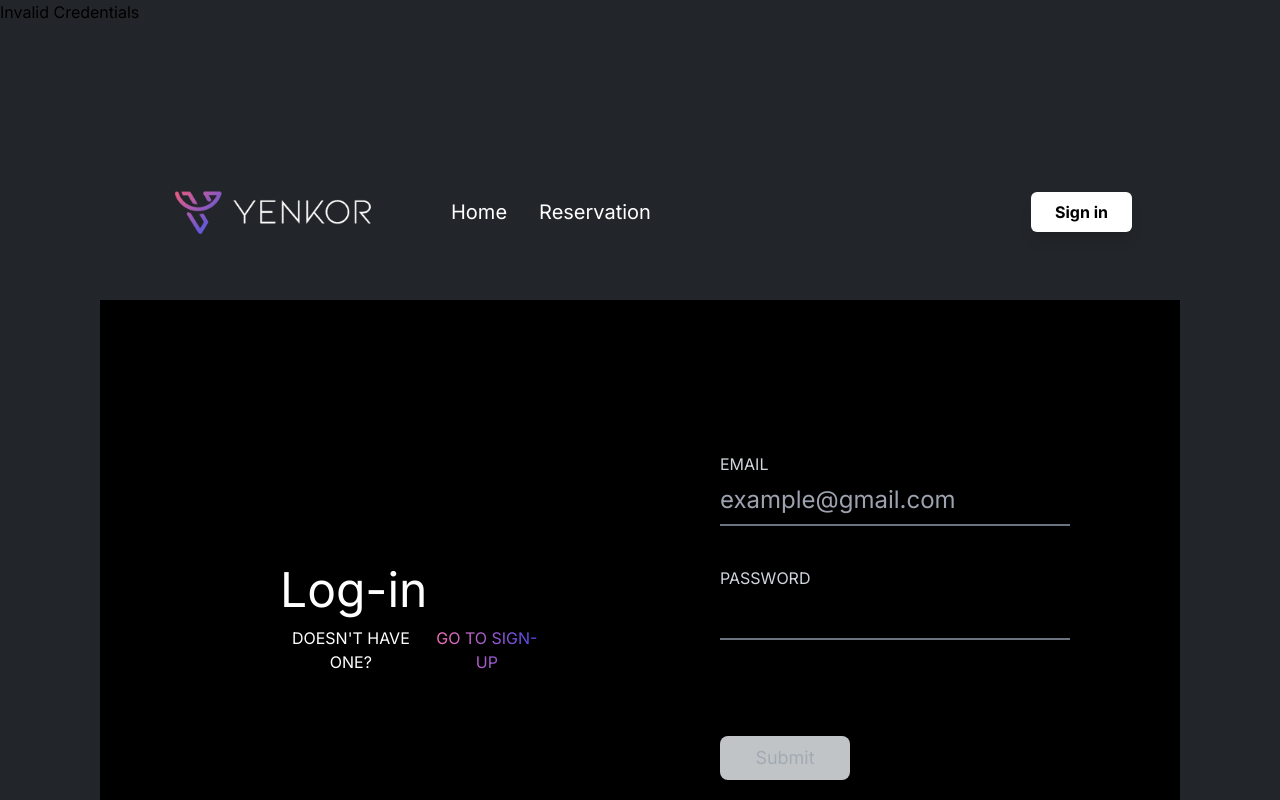
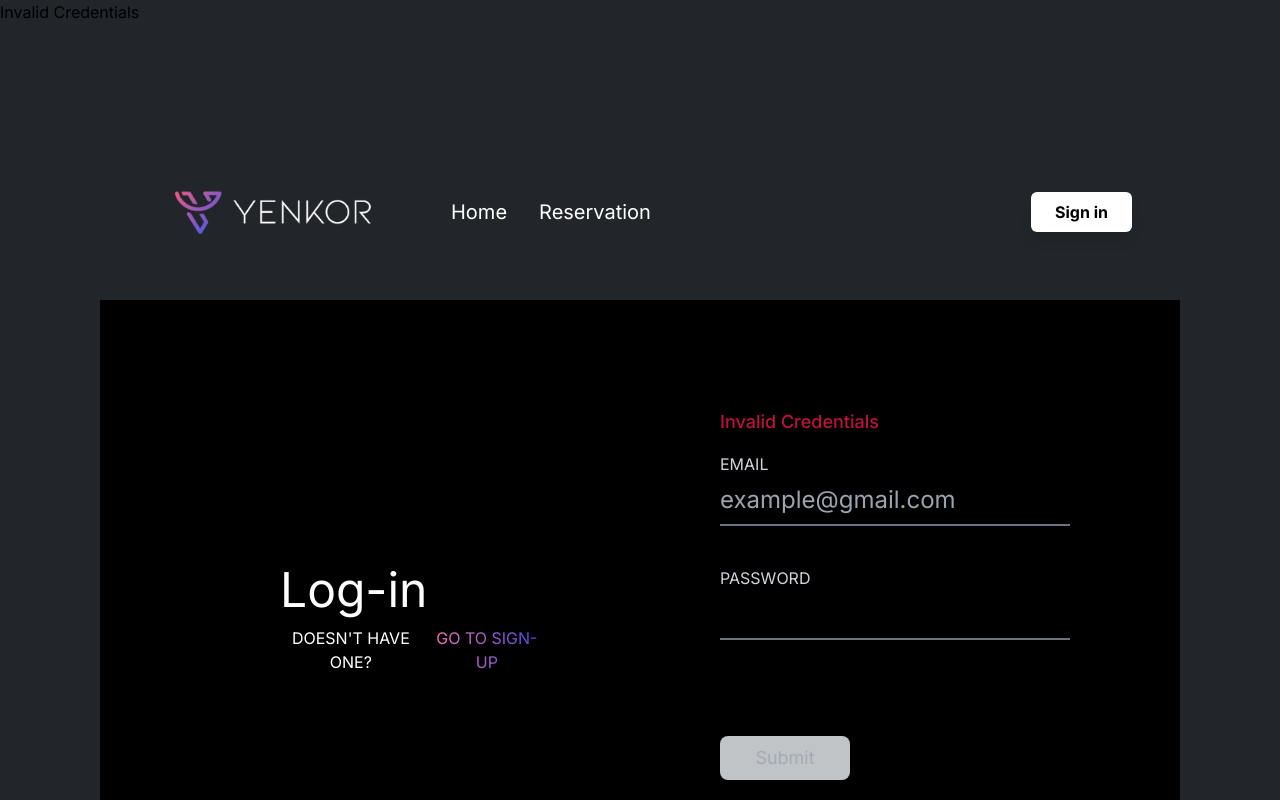
Before and after one commit to 2110503TACEDT66/swdevprac2-project-yenkor, a Next.js app: page /auth/error in a window 1280 px wide. Shown: the top 800 px of the page. Built offline with nearby package versions, Linux system fonts and the light colour scheme; no server answers.

Commit message:
Add errorMessage Prop to LoginPage Component

```diff
--- a/src/app/auth/login/page.tsx
+++ b/src/app/auth/login/page.tsx
@@ -11,7 +11,7 @@ import { ChangeEvent } from "react";
 import { useSession } from "next-auth/react";
 import { redirect } from "next/navigation";
 
-export default function LoginPage() {
+export default function LoginPage({errorMessage} : {errorMessage: string}) {
 
     const [email, setEmail] = useState<string>('');
     const [password, setPassword] = useState<string>('');
@@ -74,6 +74,7 @@ export default function LoginPage() {
                 </div>
                 <div className="w-1/2 h-full text-white flex flex-col gap-10 items-start justify-end p-20 ">
                     <div>
+                        <p className="my-4 text-rose-700 font-medium text-lg">{`${errorMessage ?  errorMessage : ''}`}</p>
                         <label htmlFor="email" className="block text-gray-300">EMAIL</label>
                         <input id="email" type="text" value={email}
                         placeholder="example@gmail.com"
```
